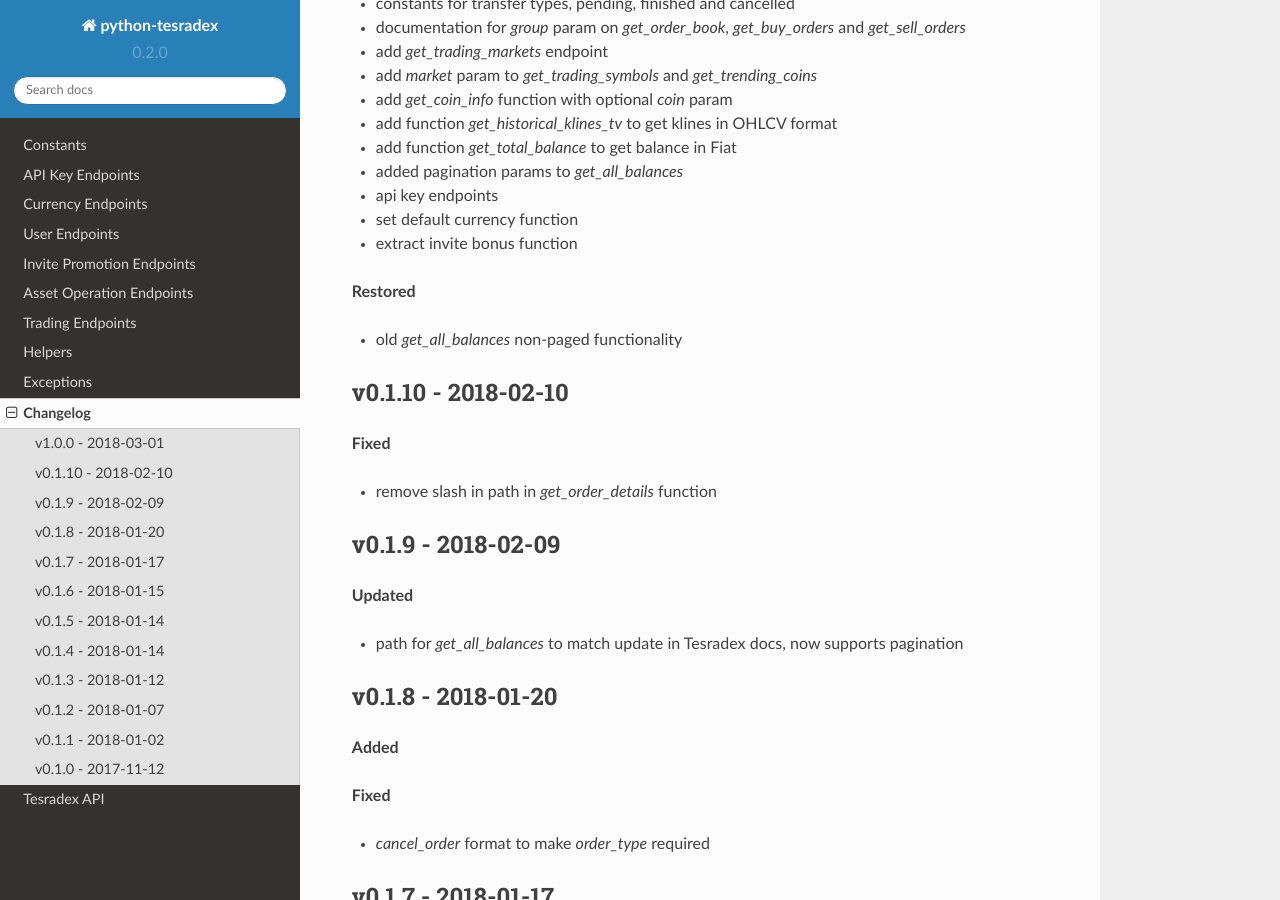
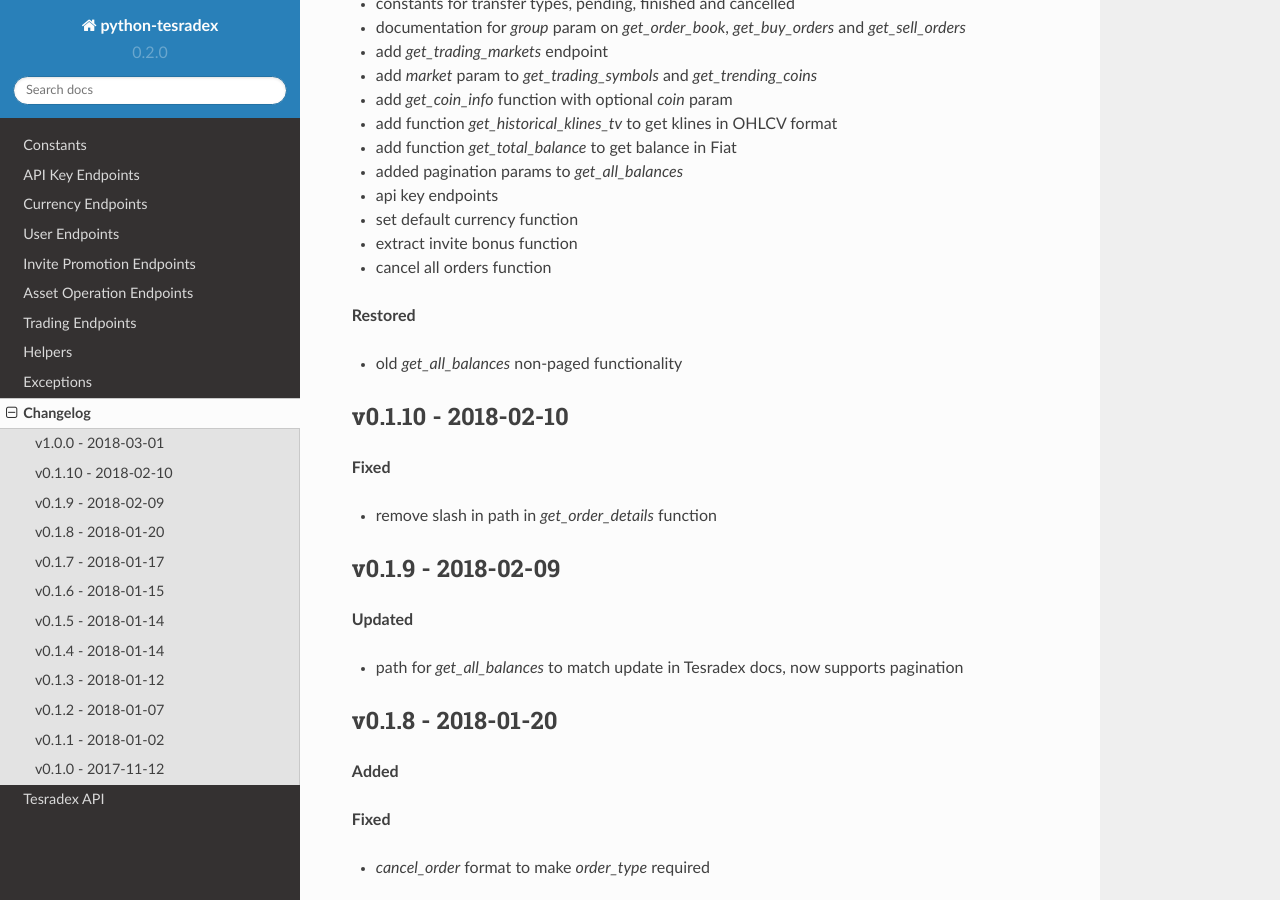
Before and after one commit to TesrabNetwork/python-tesradex, a Sphinx documentation site: the page built from docs/changelog.rst, in a window 1280 px wide and 900 px high, scrolled down 320 px. Built offline with Sphinx 7.4.7 and the Read the Docs theme 2.0.0, drawn with Linux system fonts in a browser that asks for light colours; formulas are drawn with MathJax 3; pages that are not in the unit, such as notebooks, are missing from menus; some of the changed text lies outside the part shown.

Commit message:
update changelog.rst

```diff
--- a/docs/changelog.rst
+++ b/docs/changelog.rst
@@ -19,6 +19,7 @@
 - api key endpoints
 - set default currency function
 - extract invite bonus function
+- cancel all orders function
 
 **Restored**
 
```
Also changed, not shown: other parts of docs/changelog.rst (+1 -1 lines).
